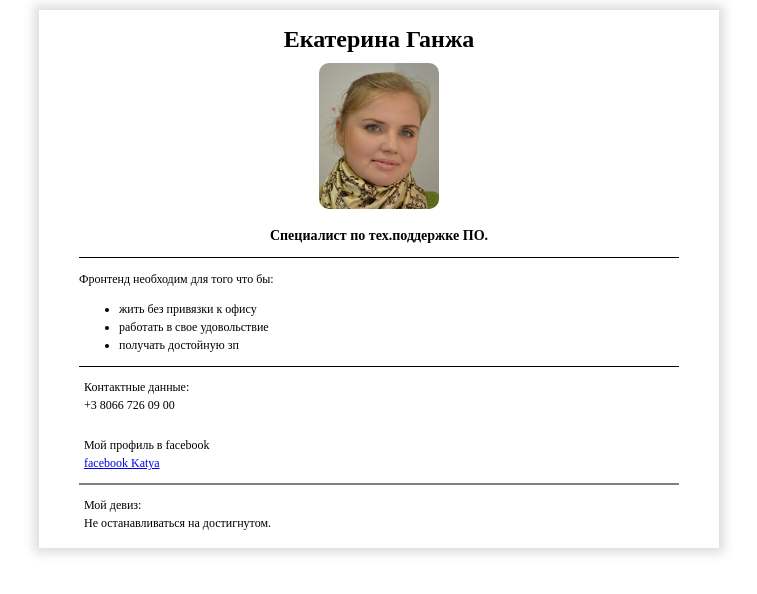
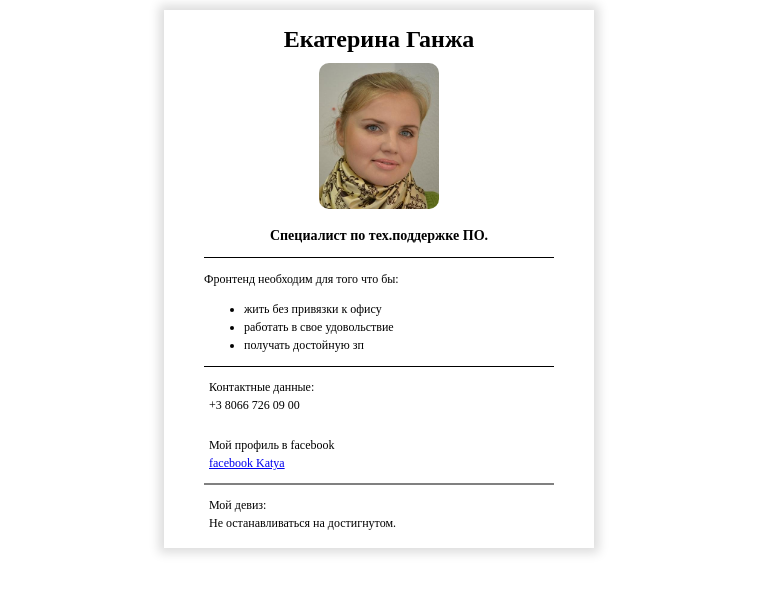
Before and after one commit to Katya-Ganzha/HomeWork1, a plain HTML site: page index.html in a window 1280 px wide. Shown: the whole page, without its empty margins (261-1018 px from the left). Drawn offline with Linux system fonts and the light colour scheme.

Commit message:
centrirovanie div

```diff
--- a/CSS/style.css
+++ b/CSS/style.css
@@ -6,7 +6,9 @@ body{
   font-size: 12px;*/
   font: 400 12px/16px Time new Roman,san-serif;
 
-   margin:10px 300px 30px 300px;
+   margin:10px auto 20px;
+   width:350px;
+   height:auto;
   padding:5px 40px;
   box-shadow:0 0 10px 5px rgba(221, 221, 221, 1);/* тень*/
 
```
